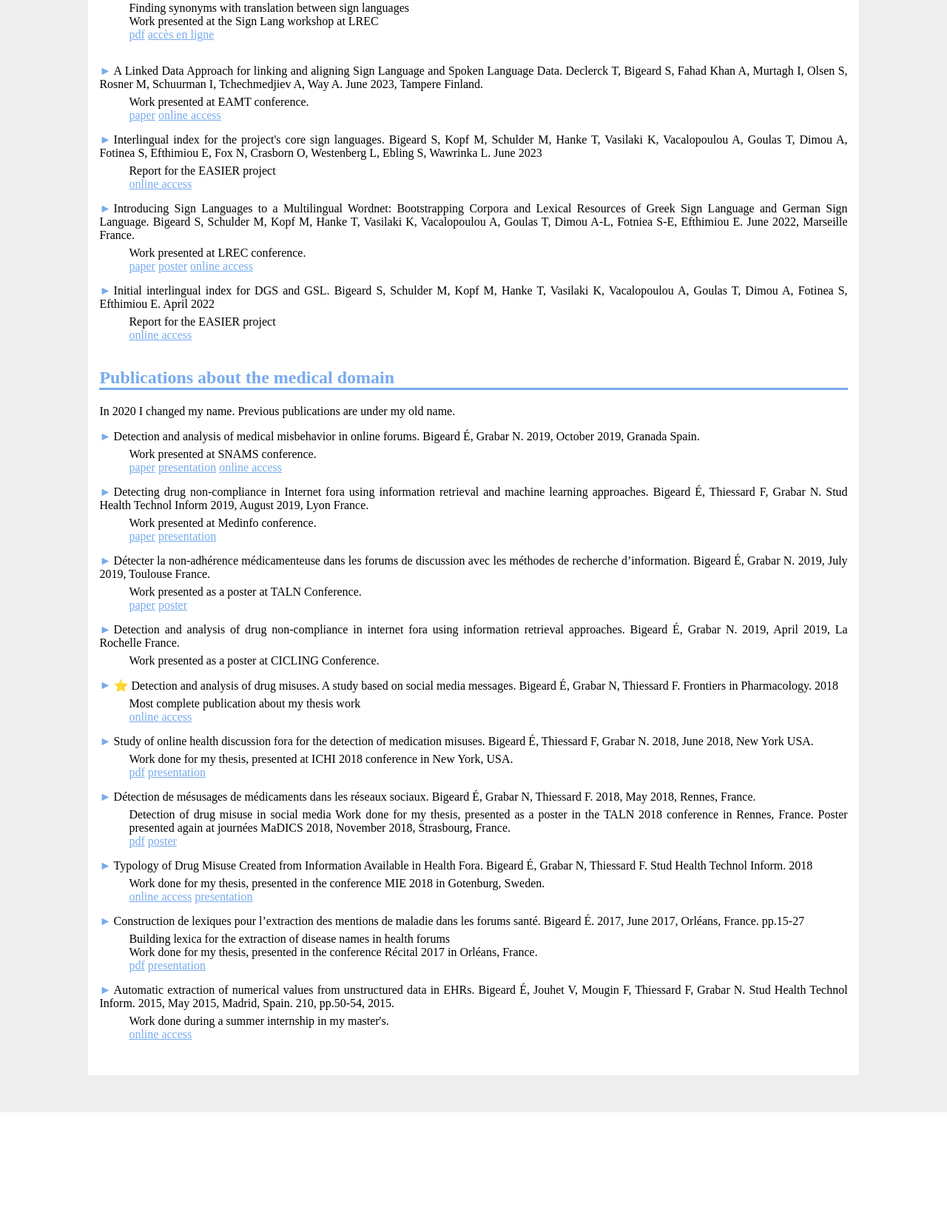
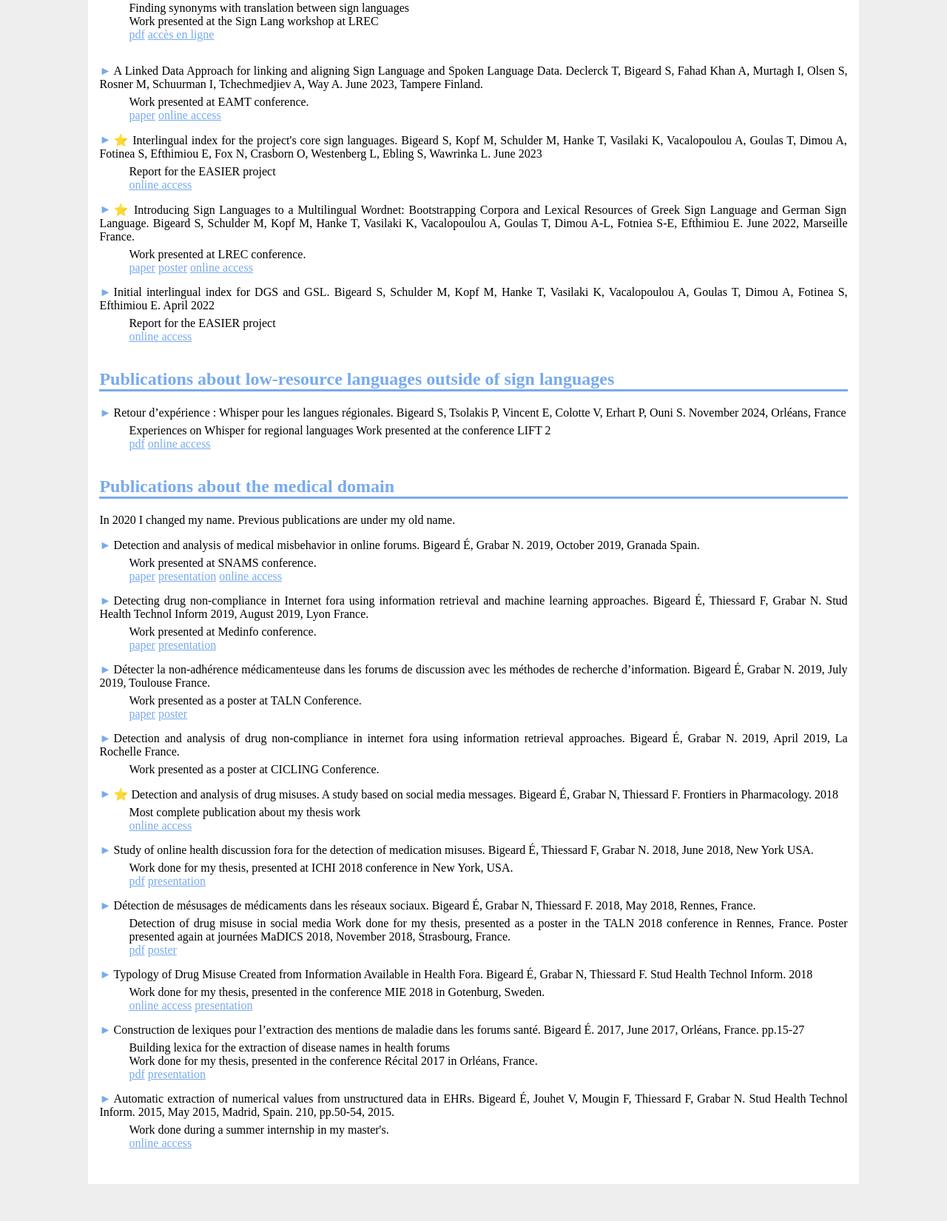
Before and after one commit to ESBigeard/personal_website, a Flask app: page /publications.html in a window 1280 px wide. Shown: the part 284-1934 px from the top of the page at 74% size. Before the commit the page ends 1787 px from the top, so only its background shows below. Run offline with Flask 3, Linux system fonts and the light colour scheme.

Commit message:
added publication

```diff
--- a/templates/publi.html
+++ b/templates/publi.html
@@ -25,28 +25,28 @@ Présenté au workshop Sign Lang à LREC<br>
 Présenté à la conférence EAMT.<br>
 <a href="static/papers/AT4SSL2023.pdf">pdf</a> <a href="https://sites.google.com/tilburguniversity.edu/at4ssl2023/proceedings">accès en ligne</a>
 
-<dt>Interlingual index for the project's core sign languages. Bigeard S, Kopf M, Schulder M, Hanke T, Vasilaki K, Vacalopoulou A, Goulas T, Dimou A, Fotinea S, Efthimiou E, Fox N, Crasborn O, Westenberg L, Ebling S, Wawrinka L. June 2023
+<dt>⭐ Interlingual index for the project's core sign languages. Bigeard S, Kopf M, Schulder M, Hanke T, Vasilaki K, Vacalopoulou A, Goulas T, Dimou A, Fotinea S, Efthimiou E, Fox N, Crasborn O, Westenberg L, Ebling S, Wawrinka L. June 2023
 <dd>Index interlingue pour les langues principales du projet<br>
 Rapport pour le projet EASIER<br>
 <a href="https://www.project-easier.eu/wp-content/uploads/sites/67/2023/07/D6_4_Interlingual_index_for_the_project_s_core_SLs.pdf">accès en ligne</a>
 
-<dt>Introducing Sign Languages to a Multilingual Wordnet: Bootstrapping Corpora and Lexical Resources of Greek Sign Language and German Sign Language. Bigeard S, Schulder M, Kopf M, Hanke T, Vasilaki K, Vacalopoulou A, Goulas T, Dimou A-L, Fotniea S-E, Efthimiou E. June 2022, Marseille France.
+<dt>⭐ Introducing Sign Languages to a Multilingual Wordnet: Bootstrapping Corpora and Lexical Resources of Greek Sign Language and German Sign Language. Bigeard S, Schulder M, Kopf M, Hanke T, Vasilaki K, Vacalopoulou A, Goulas T, Dimou A-L, Fotniea S-E, Efthimiou E. June 2022, Marseille France.
 <dd>Inclusion de langues signées dans un Wordnet multilingue: Amorçage à l'aide de corpora et de resources lexicales en langues des signes grecque et allemande.<br>
 Présenté à la conférence LREC<br>
 <a href="static/papers/lrec_wordnet_papier.pdf">pdf</a> <a href="static/papers/lrec_wordnet_poster.pdf">poster</a> <a href="https://www.sign-lang.uni-hamburg.de/lrec/pub/22036.html">accès en ligne</a>
 </dl>
 
-<dt>Initial interlingual index for DGS and GSL. Bigeard S, Schulder M, Kopf M, Hanke T, Vasilaki K, Vacalopoulou A, Goulas T, Dimou A, Fotinea S, Efthimiou E. April 2022
+<dt>Initial interlingual index for DGS and GSL. Bigeard S, Schulder M, Kopf M, Hanke T, Vasilaki K, Vacalopoulou A, Goulas T, Dimou A, Fotinea S, Efthimiou E. April 2022</dt>
 <dd>Index interlingue pour les langues des signes allemande et grecque<br>
 Rapport pour le projet EASIER<br>
-<a href="https://www.project-easier.eu/wp-content/uploads/sites/67/2022/08/EASIER_D6.3-INITIAL-INTERLINGUAL-INDEX-FOR-DGS-AND-GSL_v1.0.pdf">accès en ligne</a>
+<a href="https://www.project-easier.eu/wp-content/uploads/sites/67/2022/08/EASIER_D6.3-INITIAL-INTERLINGUAL-INDEX-FOR-DGS-AND-GSL_v1.0.pdf">accès en ligne</a></dd>
 </dl>
 
 <h2>Publications sur les langues peu dotées hors signes</h2>
 <dl><dt>Retour d’expérience : Whisper pour les langues régionales. Bigeard S, Tsolakis P, Vincent E, Colotte V, Erhart P, Ouni S. November 2024, Orléans, France
-<dd><br>
-Présenté à la conférence LIFT 2
-<a href="static/papers/LIFT2-2024.pdf">pdf</a>
+<dd>
+Présenté à la conférence LIFT 2<br>
+<a href="static/papers/LIFT2-2024.pdf">pdf</a> <a href="https://hal.science/hal-04787239">accès en ligne</a>
 </dl>
 
 <h2>Publications sur le domaine médical</h2>
@@ -111,17 +111,26 @@ Work presented at the Sign Lang workshop at LREC<br>
 <dd>Work presented at EAMT conference.<br>
 <a href="static/papers/AT4SSL2023.pdf">paper</a> <a href="https://sites.google.com/tilburguniversity.edu/at4ssl2023/proceedings">online access</a>
 
-<dt>Interlingual index for the project's core sign languages. Bigeard S, Kopf M, Schulder M, Hanke T, Vasilaki K, Vacalopoulou A, Goulas T, Dimou A, Fotinea S, Efthimiou E, Fox N, Crasborn O, Westenberg L, Ebling S, Wawrinka L. June 2023
+<dt>⭐ Interlingual index for the project's core sign languages. Bigeard S, Kopf M, Schulder M, Hanke T, Vasilaki K, Vacalopoulou A, Goulas T, Dimou A, Fotinea S, Efthimiou E, Fox N, Crasborn O, Westenberg L, Ebling S, Wawrinka L. June 2023
 <dd>Report for the EASIER project<br>
 <a href="https://www.project-easier.eu/wp-content/uploads/sites/67/2023/07/D6_4_Interlingual_index_for_the_project_s_core_SLs.pdf">online access</a>
 
-<dt>Introducing Sign Languages to a Multilingual Wordnet: Bootstrapping Corpora and Lexical Resources of Greek Sign Language and German Sign Language. Bigeard S, Schulder M, Kopf M, Hanke T, Vasilaki K, Vacalopoulou A, Goulas T, Dimou A-L, Fotniea S-E, Efthimiou E. June 2022, Marseille France.
+<dt>⭐ Introducing Sign Languages to a Multilingual Wordnet: Bootstrapping Corpora and Lexical Resources of Greek Sign Language and German Sign Language. Bigeard S, Schulder M, Kopf M, Hanke T, Vasilaki K, Vacalopoulou A, Goulas T, Dimou A-L, Fotniea S-E, Efthimiou E. June 2022, Marseille France.
 <dd>Work presented at LREC conference.<br>
 <a href="static/papers/lrec_wordnet_papier.pdf">paper</a> <a href="static/papers/lrec_wordnet_poster.pdf">poster</a> <a href="https://www.sign-lang.uni-hamburg.de/lrec/pub/22036.html">online access</a>
 
 <dt>Initial interlingual index for DGS and GSL. Bigeard S, Schulder M, Kopf M, Hanke T, Vasilaki K, Vacalopoulou A, Goulas T, Dimou A, Fotinea S, Efthimiou E. April 2022
 <dd>Report for the EASIER project<br>
 <a href="https://www.project-easier.eu/wp-content/uploads/sites/67/2022/08/EASIER_D6.3-INITIAL-INTERLINGUAL-INDEX-FOR-DGS-AND-GSL_v1.0.pdf">online access</a>
+</dl>
+
+
+<h2>Publications about low-resource languages outside of sign languages</h2>
+<dl><dt>Retour d’expérience : Whisper pour les langues régionales. Bigeard S, Tsolakis P, Vincent E, Colotte V, Erhart P, Ouni S. November 2024, Orléans, France
+<dd>
+Experiences on Whisper for regional languages
+Work presented at the conference LIFT 2<br>
+<a href="static/papers/LIFT2-2024.pdf">pdf</a> <a href="https://hal.science/hal-04787239">online access</a>
 </dl>
 
 <h2>Publications about the medical domain</h2>
```
